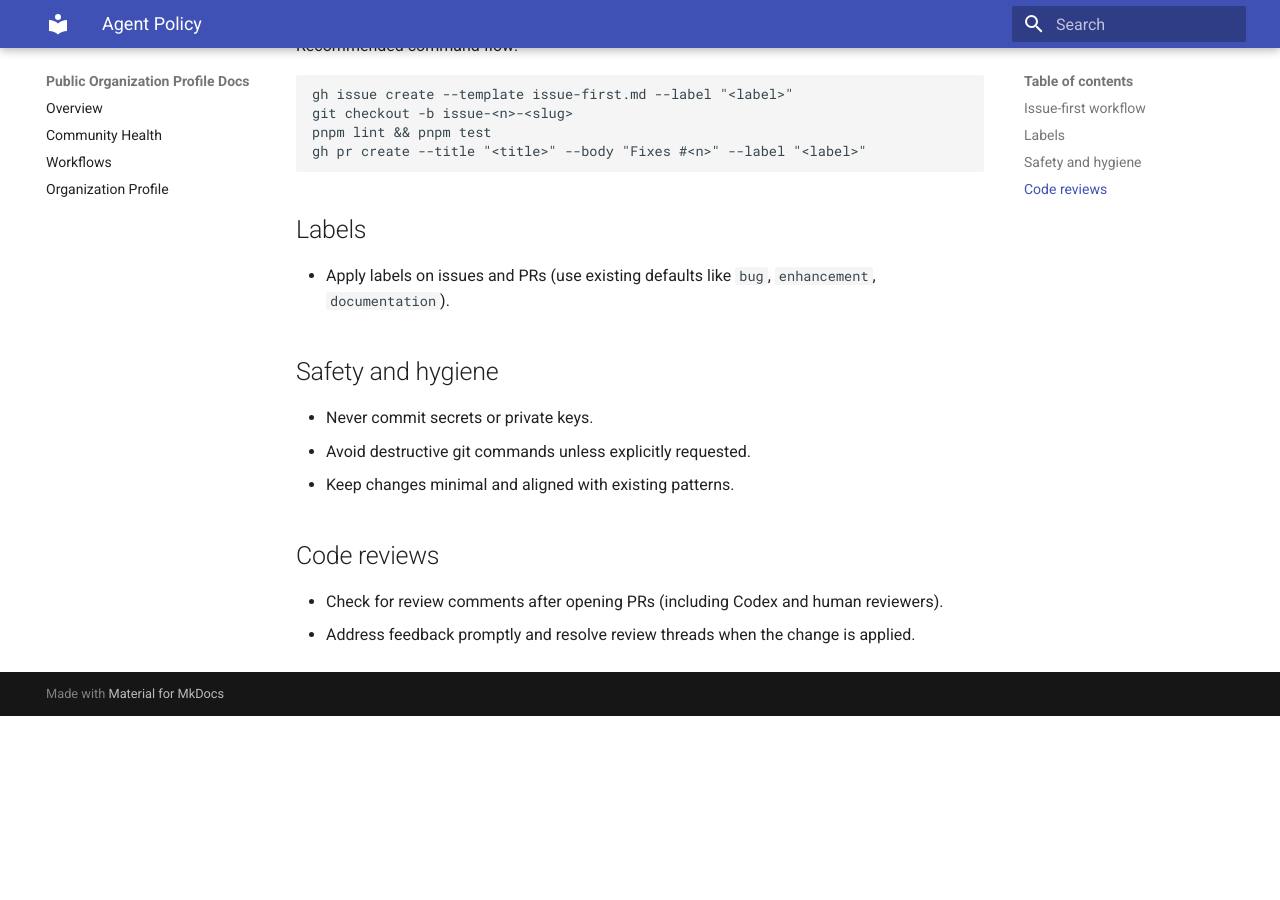
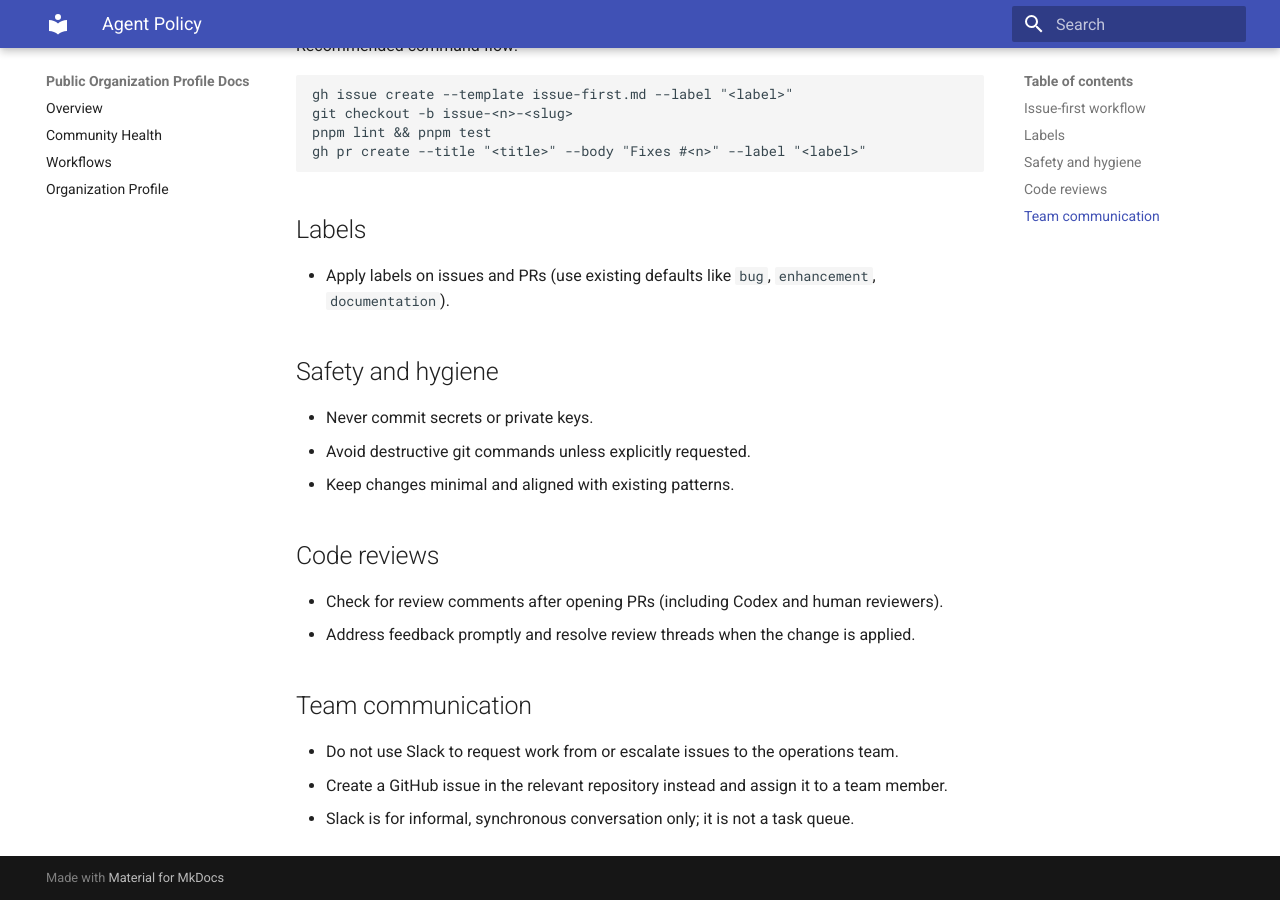
Before and after one commit to geolonia/.github, an MkDocs documentation site: the page built from docs/agent-policy.md, in a window 1280 px wide and 900 px high, scrolled down 615 px. Built offline with MkDocs 1.6.1 and Material for MkDocs 9.7.7, drawn with Linux system fonts in a browser that asks for light colours; before the commit the page ends 1331 px from its top, so only the background shows below that.

Commit message:
Add issue routing policy and team communication rule
- Add Issue Routing section to roadmap-workflow.md: issues belong in
  individual repos and surface automatically in the org project board
- Add Team communication section to agent-policy.md: use GitHub issues
  for ops requests, not Slack

Co-Authored-By: Claude Opus 4.6 <noreply@anthropic.com>

```diff
--- a/docs/agent-policy.md
+++ b/docs/agent-policy.md
@@ -43,3 +43,9 @@ gh pr create --title "<title>" --body "Fixes #<n>" --label "<label>"
 
 - Check for review comments after opening PRs (including Codex and human reviewers).
 - Address feedback promptly and resolve review threads when the change is applied.
+
+## Team communication
+
+- Do not use Slack to request work from or escalate issues to the operations team.
+- Create a GitHub issue in the relevant repository instead and assign it to a team member.
+- Slack is for informal, synchronous conversation only; it is not a task queue.
```
Also changed, not shown: docs/roadmap-workflow.md (+6 -0 lines).
